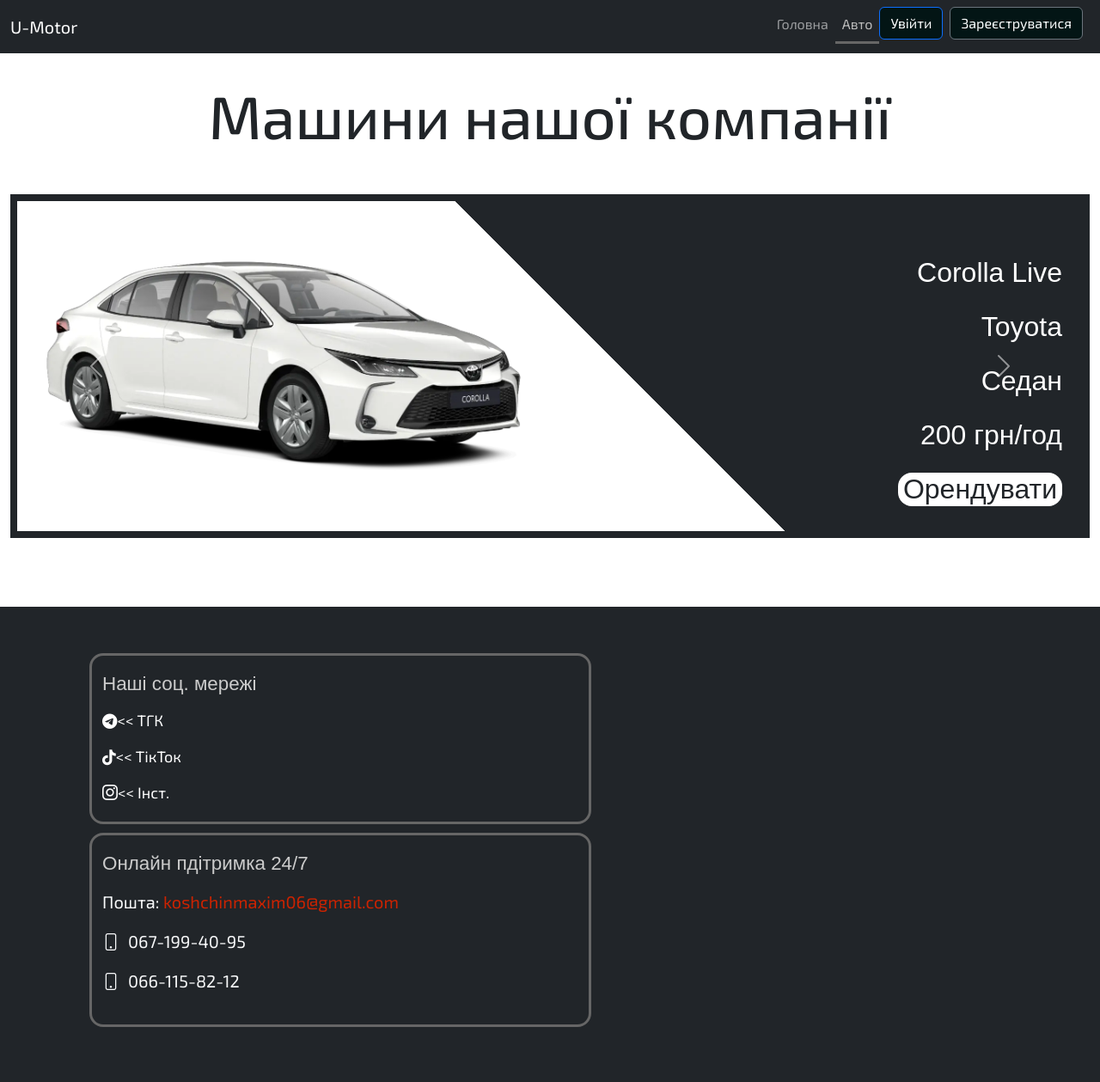
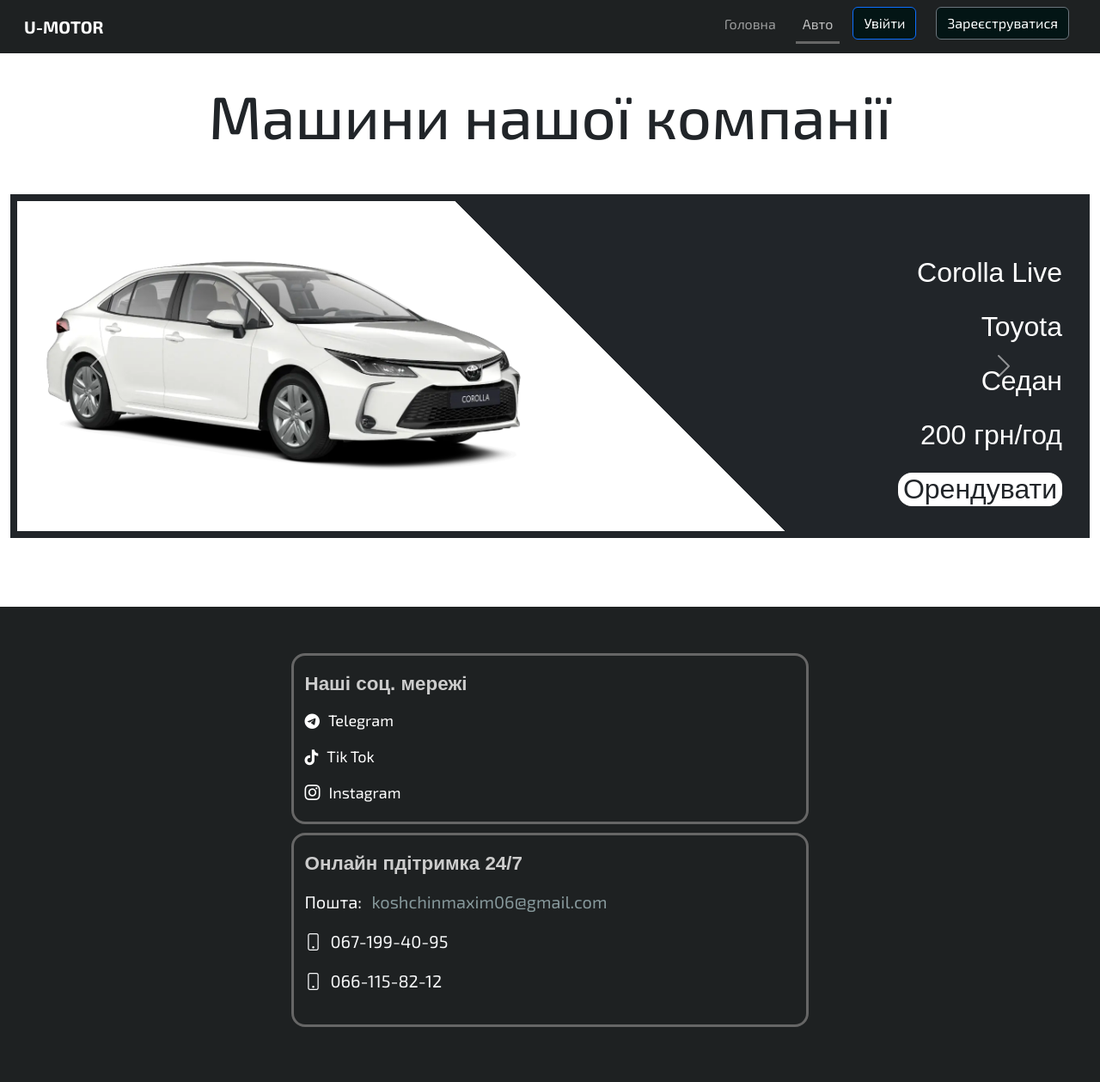
Before and after one commit to Marald12/u-motor-flask, a Flask app: page /cars in a window 1280 px wide. Shown: the whole page at 86% size. Run offline with Flask 3, Linux system fonts and the light colour scheme; some libraries are stand-ins or nearby versions.

Commit message:
change header and footer

```diff
--- a/app/static/styles/styles.css
+++ b/app/static/styles/styles.css
@@ -16,7 +16,7 @@ html, body {
 body { display: flex; flex-direction: column; }
 
 header {
-    background-color: aqua;
+    background-color: #1E2122;
 }
 
 
@@ -27,7 +27,7 @@ main {
 
 
 footer {
-    background-color: rgb(3, 21, 21);
+    background-color: #1E2122;
     margin: 0;
     padding: 0;
     flex-shrink: 0;
@@ -191,8 +191,6 @@ footer {
     color: #0056b3;
 }
 
-
-
 .order-car-container{
     background-color: #333;
     max-width: 90%;
@@ -304,8 +302,9 @@ footer {
 }
 
 .online-support a {
-    color: rgb(204, 35, 1);
+    color: #86989B;
     text-decoration: none;
+    margin-left: 7px;
 }
 
 .online-support p {
@@ -411,3 +410,32 @@ footer {
     top: 30px;
     font-size: 70px;
 }
+
+
+/*Мои изменения*/
+.navlist {
+    > li:not(:first-child) {
+        margin-left: 15px;
+    }
+}
+
+.navbar-brand {
+    font-weight: 700;
+    font-size: 26px;
+    font-family: "Exo 2", sans-serif;
+    text-transform: uppercase;
+}
+
+.link__icon {
+    display: flex;
+
+    > span {
+        margin-left: 10px;
+    }
+}
+
+.social-icons-text,
+.online-support-text {
+    font-weight: 600;
+}
+/* Конец*/
--- a/app/templates/base.html
+++ b/app/templates/base.html
@@ -15,14 +15,14 @@
     <link rel="stylesheet" href="https://cdn.jsdelivr.net/npm/bootstrap-icons@1.10.5/font/bootstrap-icons.css">
 </head>
 <body>
-    <header class="navbar navbar-expand-lg navbar-dark  bg-dark ">
+    <header class="navbar navbar-expand-lg navbar-dark px-3">
         <div class="container-fluid">
             <a class="navbar-brand" href="/">U-Motor</a>
             <button class="navbar-toggler" type="button" data-bs-toggle="collapse" data-bs-target="#navbarNav" aria-controls="navbarNav" aria-expanded="false" aria-label="Toggle navigation">
                 <span class="navbar-toggler-icon"></span>
             </button>
             <div class="collapse navbar-collapse" id="navbarNav">
-                <ul class="navbar-nav ms-auto">
+                <ul class="navbar-nav ms-auto navlist">
                     <li class="nav-item">
                         <a class="nav-link {% if request.path == url_for('main.home') %}active{% endif %}" href="{{ url_for('main.home') }}">Головна</a>
                     </li>
@@ -91,23 +91,23 @@
             {% endblock %}
     </main>
 
-    <footer class="footer bg-dark text-light">
+    <footer class="footer text-light">
         <div class="container p-4">
-            <div class="footer_row d-flex justify-content-between">
+            <div class="footer_row d-flex justify-content-center">
                 <div class="footer_col">
                     <div class="container-fluid block-social-icons">
                         <p class="social-icons-text">Наші соц. мережі</p>
                         <div class="social-icons">
-                            <a href="https://t.me/desinspire" target="_blank" class="icon">
-                                <i class="fab fa-telegram-plane"></i> <span> << ТГК</span>
+                            <a href="https://t.me/desinspire" target="_blank" class="icon link__icon">
+                                <i class="fab fa-telegram-plane"></i> <span>Telegram</span>
                             </a>
 
-                            <a href="https://www.tiktok.com" target="_blank" class="icon">
-                                <i class="fab fa-tiktok"></i> <span> << ТікТок</span>
+                            <a href="https://www.tiktok.com" target="_blank" class="icon link__icon">
+                                <i class="fab fa-tiktok"></i> <span>Tik Tok</span>
                             </a>
 
-                            <a href="https://www.instagram.com" target="_blank" class="icon">
-                                <i class="bi bi-instagram"></i> <span> << Інст.</span>
+                            <a href="https://www.instagram.com" target="_blank" class="icon link__icon">
+                                <i class="bi bi-instagram"></i> <span>Instagram</span>
                             </a>
                         </div>
                     </div>
@@ -115,7 +115,7 @@
                     <div class="container-fluid block-online-support">
                         <p class="online-support-text">Онлайн пдітримка 24/7</p>
                         <div class="online-support">
-                            <p>Пошта: <span><a href="mailto:koshchinmaxim06@gmail.com">koshchinmaxim06@gmail.com</a></span></p>
+                            <p>Пошта: <span><a href="mailto:koshchinmaxim06@gmail.com" >koshchinmaxim06@gmail.com</a></span></p>
                             <p><i class="bi bi-phone"></i><span class="phone">067-199-40-95</span></p>
                             <p><i class="bi bi-phone"></i><span class="phone">066-115-82-12</span></p>
                         </div>
```
